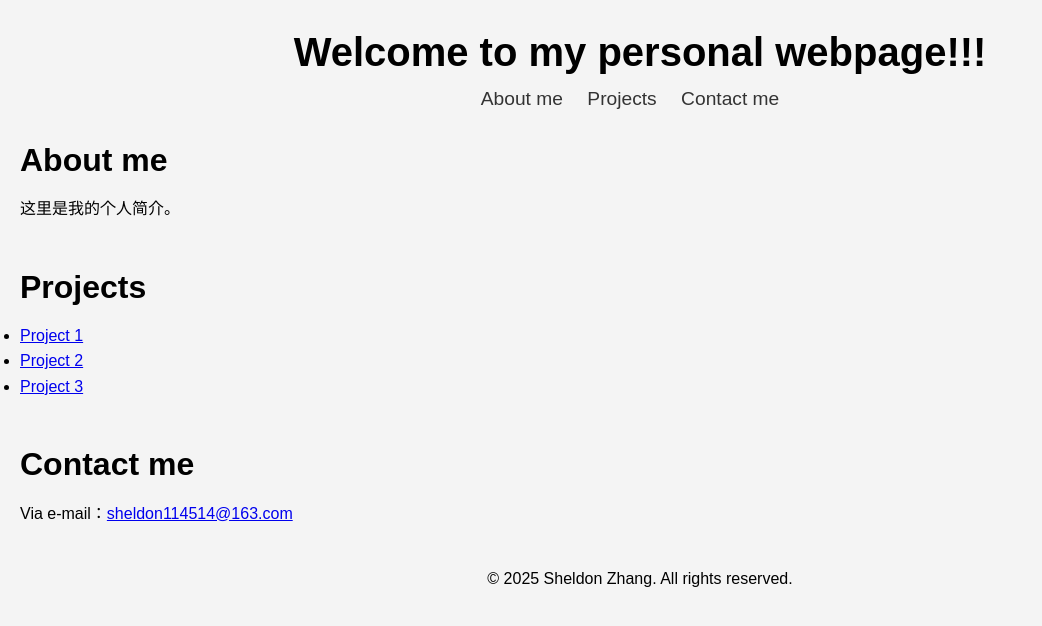
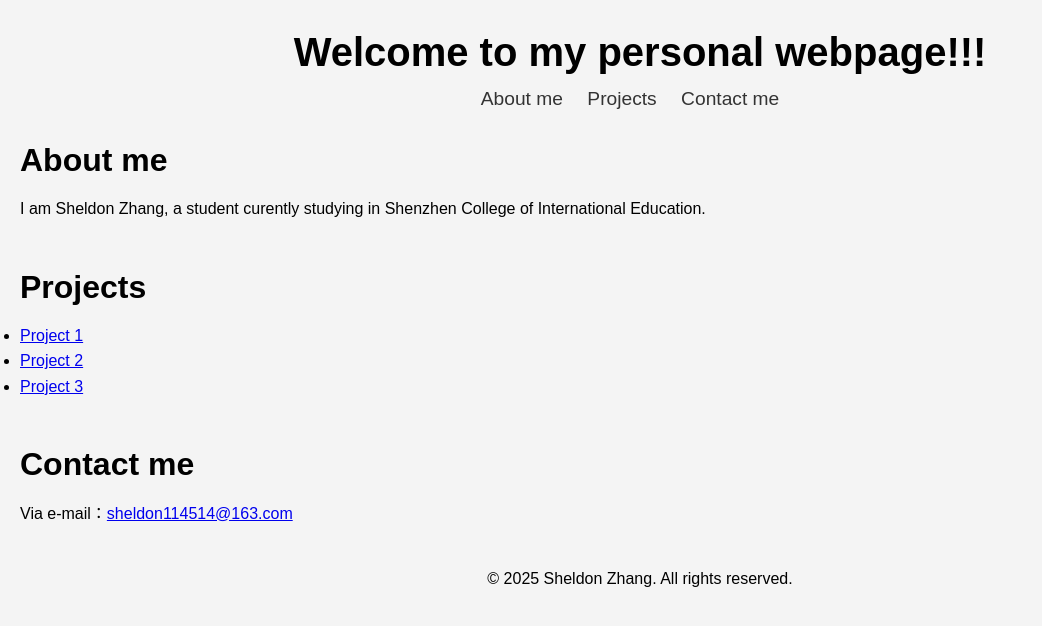
Before and after one commit to Sheldon114514/PersonalWebPageSheldonZhang, a plain HTML site: page index.html in a window 1280 px wide. Shown: the whole page, without its empty margins (0-1042 px from the left). Drawn offline with Linux system fonts and the light colour scheme.

Commit message:
Update index.html

```diff
--- a/index.html
+++ b/index.html
@@ -20,7 +20,7 @@
 
     <section id="about">
         <h2>About me</h2>
-        <p>这里是我的个人简介。</p>
+        <p>I am Sheldon Zhang, a student curently studying in Shenzhen College of International Education.</p>
     </section>
 
     <section id="projects">
```
